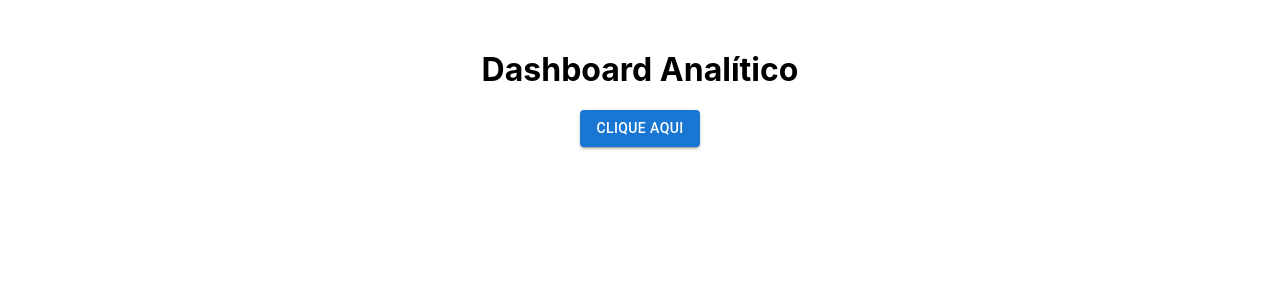
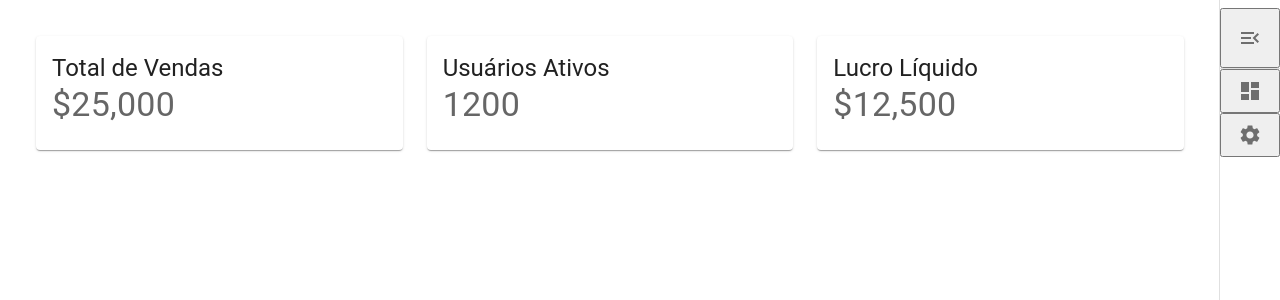
Before and after one commit to GustavoCaramelo/dashboard-analitico, a React (Create React App) app: page / in a window 1280 px wide. Shown: the top 300 px of the page. Built offline with nearby package versions, Linux system fonts and the light colour scheme.

Commit message:
SideBar e Dashboard criados

```diff
--- a/package.json
+++ b/package.json
@@ -5,6 +5,7 @@
   "dependencies": {
     "@emotion/react": "^11.14.0",
     "@emotion/styled": "^11.14.0",
+    "@mui/icons-material": "^6.4.7",
     "@mui/material": "^6.4.7",
     "@testing-library/dom": "^10.4.0",
     "@testing-library/jest-dom": "^6.6.3",
@@ -17,6 +18,7 @@
     "react": "^19.0.0",
     "react-dom": "^19.0.0",
     "react-scripts": "5.0.1",
+    "recharts": "^2.15.1",
     "typescript": "^4.9.5",
     "web-vitals": "^2.1.4"
   },
--- a/src/App.tsx
+++ b/src/App.tsx
@@ -1,13 +1,14 @@
 import React from "react";
-import { Button } from "@mui/material";
+import Sidebar from "./components/Sidebar";
+import Dashboard from "./components/Dashboard";
 
 function App() {
   return (
-    <div style={{ textAlign: "center", marginTop: "50px" }}>
-      <h1>Dashboard Analítico</h1>
-      <Button variant="contained" color="primary">
-        Clique Aqui
-      </Button>
+    <div style={{ display: "flex", flexDirection: "row-reverse" }}>
+      <Sidebar />
+      <main style={{ flexGrow: 1, padding: "20px" }}>
+        <Dashboard />
+      </main>
     </div>
   );
 }
--- /dev/null
+++ b/src/components/Dashboard.tsx
@@ -0,0 +1,54 @@
+import React from "react";
+import { Grid, Card, CardContent, Typography, Box } from "@mui/material";
+
+const Dashboard: React.FC = () => {
+  return (
+    <Box sx={{ flexGrow: 1, padding: 2 }}>
+      <Grid container spacing={3}>
+        {/* Card 1 */}
+        <Grid item xs={12} sm={6} md={4}>
+          <Card>
+            <CardContent>
+              <Typography variant="h5" component="div">
+                Total de Vendas
+              </Typography>
+              <Typography variant="h4" color="text.secondary">
+                $25,000
+              </Typography>
+            </CardContent>
+          </Card>
+        </Grid>
+
+        {/* Card 2 */}
+        <Grid item xs={12} sm={6} md={4}>
+          <Card>
+            <CardContent>
+              <Typography variant="h5" component="div">
+                Usuários Ativos
+              </Typography>
+              <Typography variant="h4" color="text.secondary">
+                1200
+              </Typography>
+            </CardContent>
+          </Card>
+        </Grid>
+
+        {/* Card 3 */}
+        <Grid item xs={12} sm={6} md={4}>
+          <Card>
+            <CardContent>
+              <Typography variant="h5" component="div">
+                Lucro Líquido
+              </Typography>
+              <Typography variant="h4" color="text.secondary">
+                $12,500
+              </Typography>
+            </CardContent>
+          </Card>
+        </Grid>
+      </Grid>
+    </Box>
+  );
+};
+
+export default Dashboard;
--- /dev/null
+++ b/src/components/Sidebar.tsx
@@ -0,0 +1,57 @@
+import React, { useState } from "react";
+import { Drawer, List, ListItem, ListItemIcon, ListItemText, IconButton, Divider } from "@mui/material";
+import { Dashboard, Settings, MenuOpen } from "@mui/icons-material";
+
+const Sidebar: React.FC = () => {
+  const [open, setOpen] = useState(false); // Começa minimizado
+
+  const toggleDrawer = () => {
+    setOpen(!open);
+  };
+
+  return (
+    <Drawer
+      variant="permanent"
+      anchor="right" // Posiciona no lado direito
+      open={open}
+      sx={{
+        width: open ? 240 : 60,
+        flexShrink: 0,
+        "& .MuiDrawer-paper": {
+          width: open ? 240 : 60,
+          transition: "0.3s",
+          overflowX: "hidden",
+        },
+      }}
+    >
+      <List>
+        {/* Botão para minimizar/maximizar */}
+        <ListItem component="button" onClick={toggleDrawer} sx={{ justifyContent: "center" }}>
+          <IconButton>
+            <MenuOpen sx={{ transform: open ? "rotate(180deg)" : "rotate(0deg)", transition: "0.3s" }} />
+          </IconButton>
+        </ListItem>
+
+        <Divider />
+
+        {/* Opção 1 - Dashboard */}
+        <ListItem component="button">
+          <ListItemIcon>
+            <Dashboard />
+          </ListItemIcon>
+          {open && <ListItemText primary="Dashboard" />}
+        </ListItem>
+
+        {/* Opção 2 - Configurações */}
+        <ListItem component="button">
+          <ListItemIcon>
+            <Settings />
+          </ListItemIcon>
+          {open && <ListItemText primary="Configurações" />}
+        </ListItem>
+      </List>
+    </Drawer>
+  );
+};
+
+export default Sidebar;
```
Also changed, not shown: 1 other file (tests, documents, lock files or other folders).
